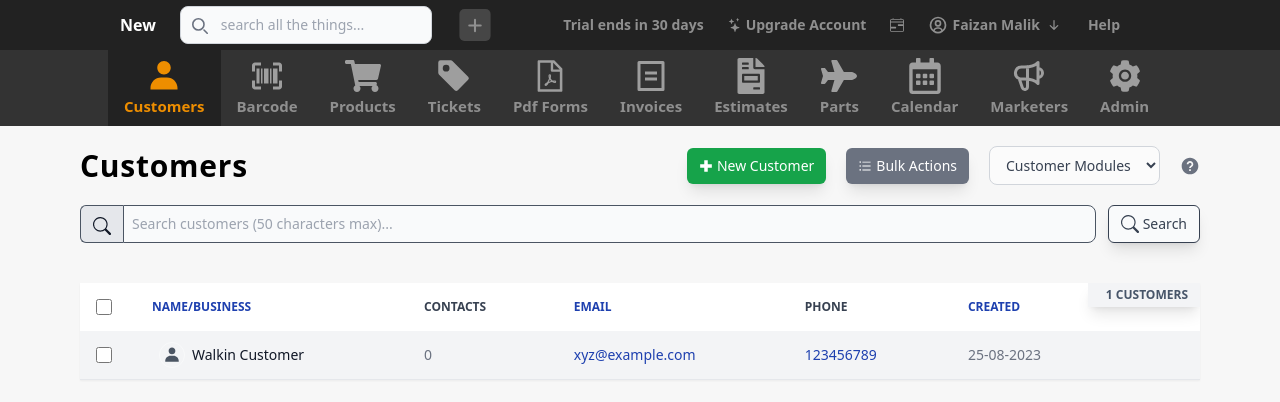
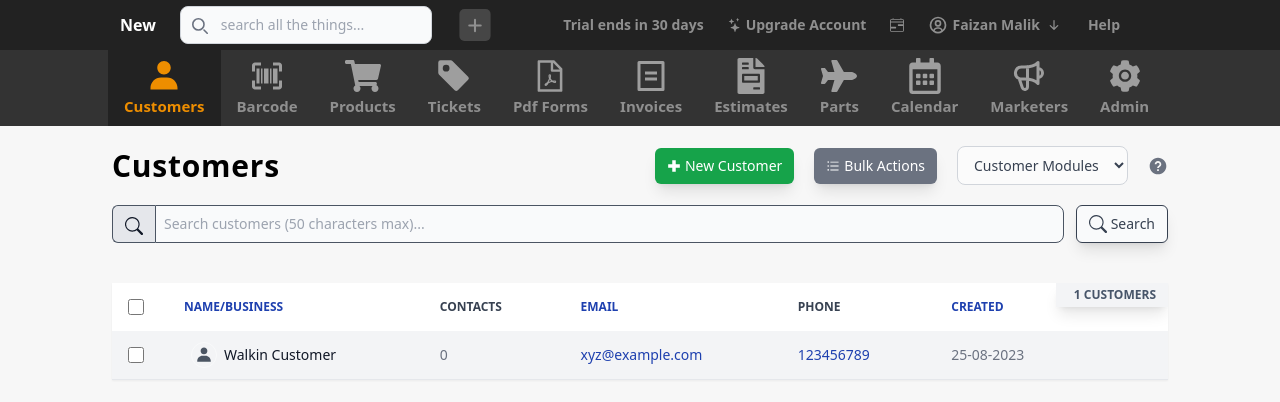
Before and after one commit to faixanmalik/pages, a Next.js app: page /menu/customers in a window 1280 px wide. Shown: the top 402 px of the page. Built offline with nearby package versions, Linux system fonts and the light colour scheme.

Commit message:
more paading

```diff
--- a/src/pages/menu/customers.js
+++ b/src/pages/menu/customers.js
@@ -49,7 +49,7 @@ const Customer = () => {
   ]
 
   return (
-    <div className='bg-[#f7f7f7] min-h-screen text-black px-20'>
+    <div className='bg-[#f7f7f7] min-h-screen text-black px-28'>
     <div className='py-5'>
       <div className='flex flex-col space-y-4 items-center space-x-3'>
 
```
